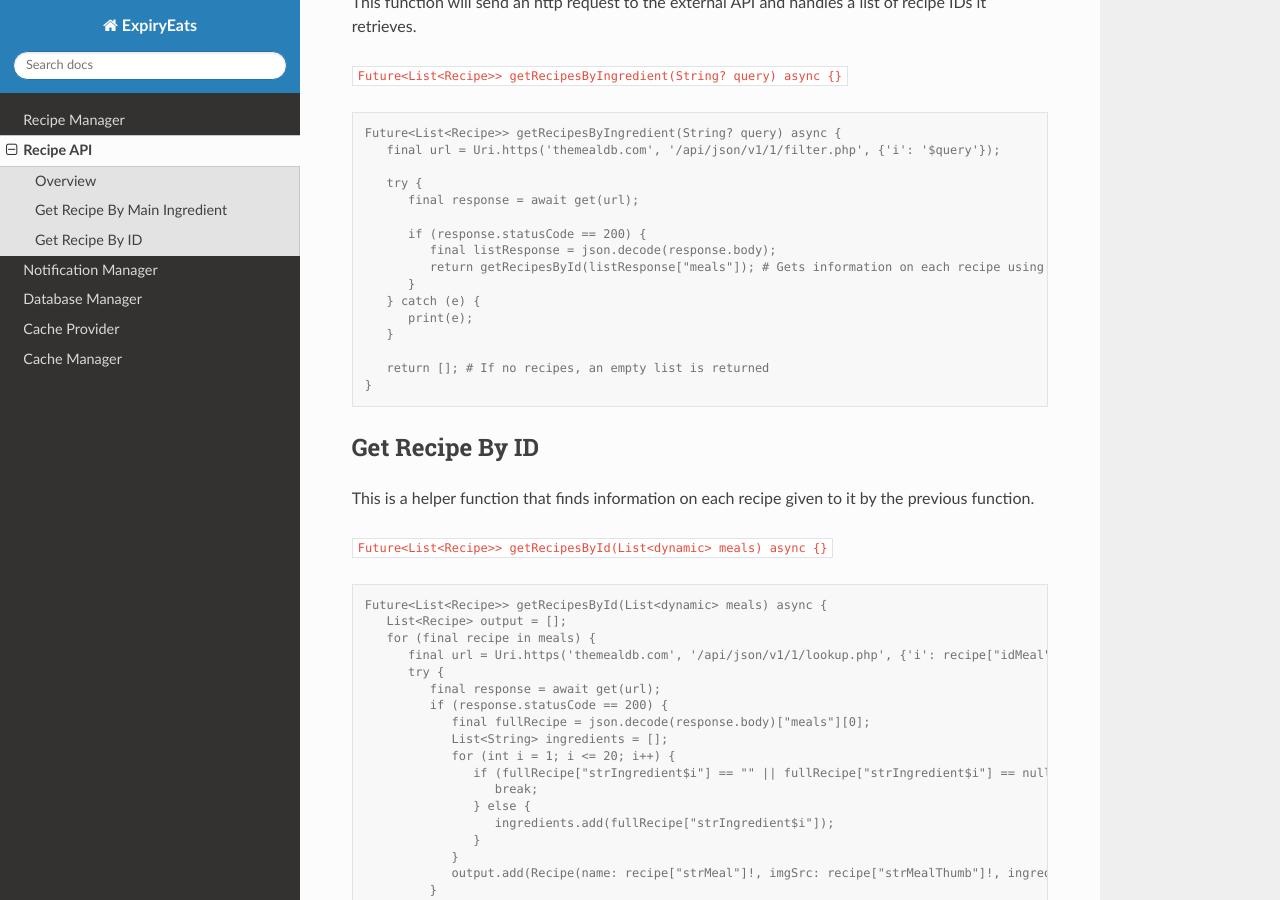
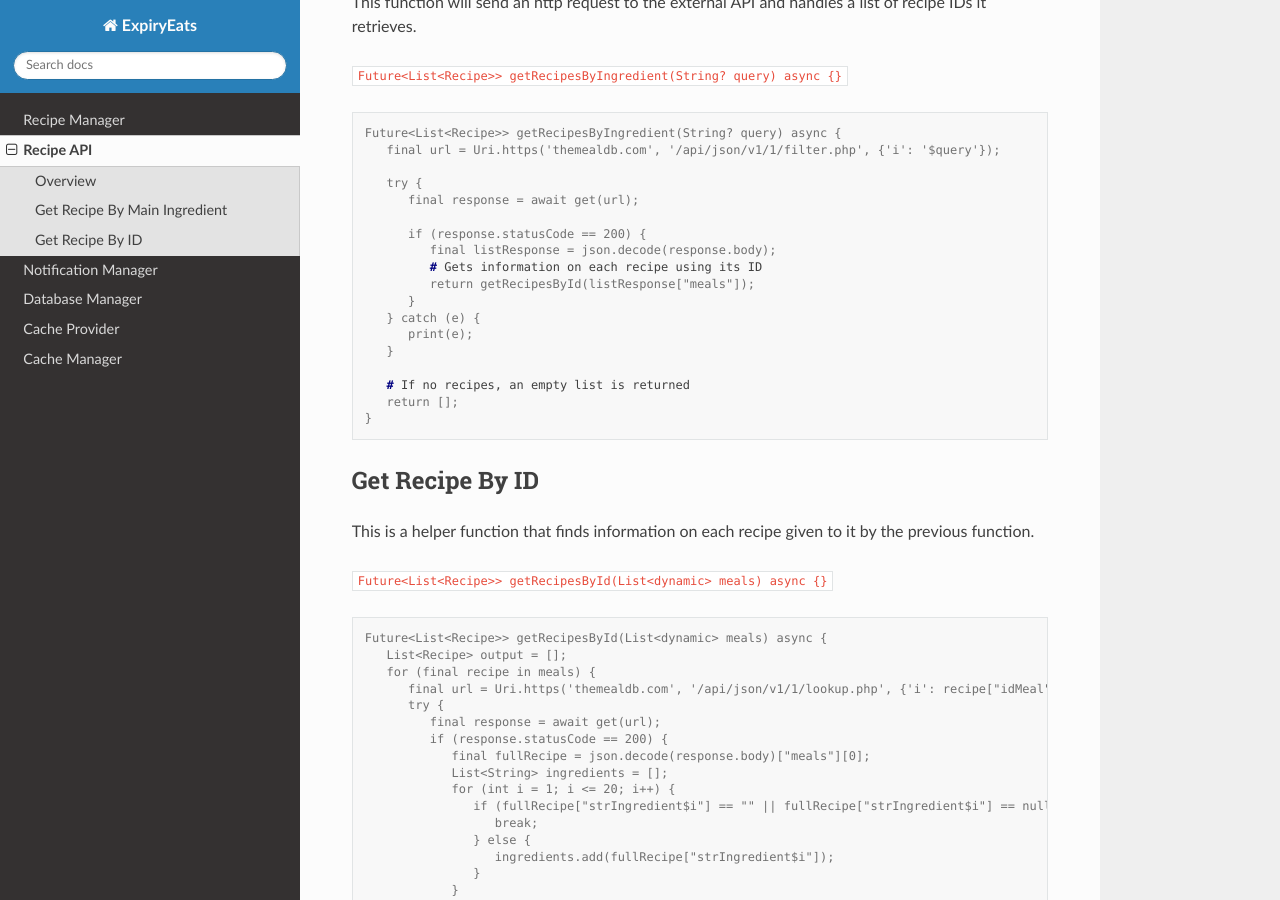
Before and after one commit to ExpiryEats/ExpiryEats, a Sphinx documentation site: the page built from docs/source/recipe-api.rst, in a window 1280 px wide and 900 px high, scrolled down 377 px. Built offline with Sphinx 7.4.7 and the Read the Docs theme 3.1.0, drawn with Linux system fonts in a browser that asks for light colours.

```diff
--- a/docs/source/recipe-api.rst
+++ b/docs/source/recipe-api.rst
@@ -25,13 +25,15 @@ This function will send an http request to the external API and handles a list o
 
          if (response.statusCode == 200) {
             final listResponse = json.decode(response.body);
-            return getRecipesById(listResponse["meals"]); # Gets information on each recipe using its ID
+            # Gets information on each recipe using its ID
+            return getRecipesById(listResponse["meals"]);
          }
       } catch (e) {
          print(e);
       }
 
-      return []; # If no recipes, an empty list is returned
+      # If no recipes, an empty list is returned
+      return [];
    }
 
 Get Recipe By ID
```
